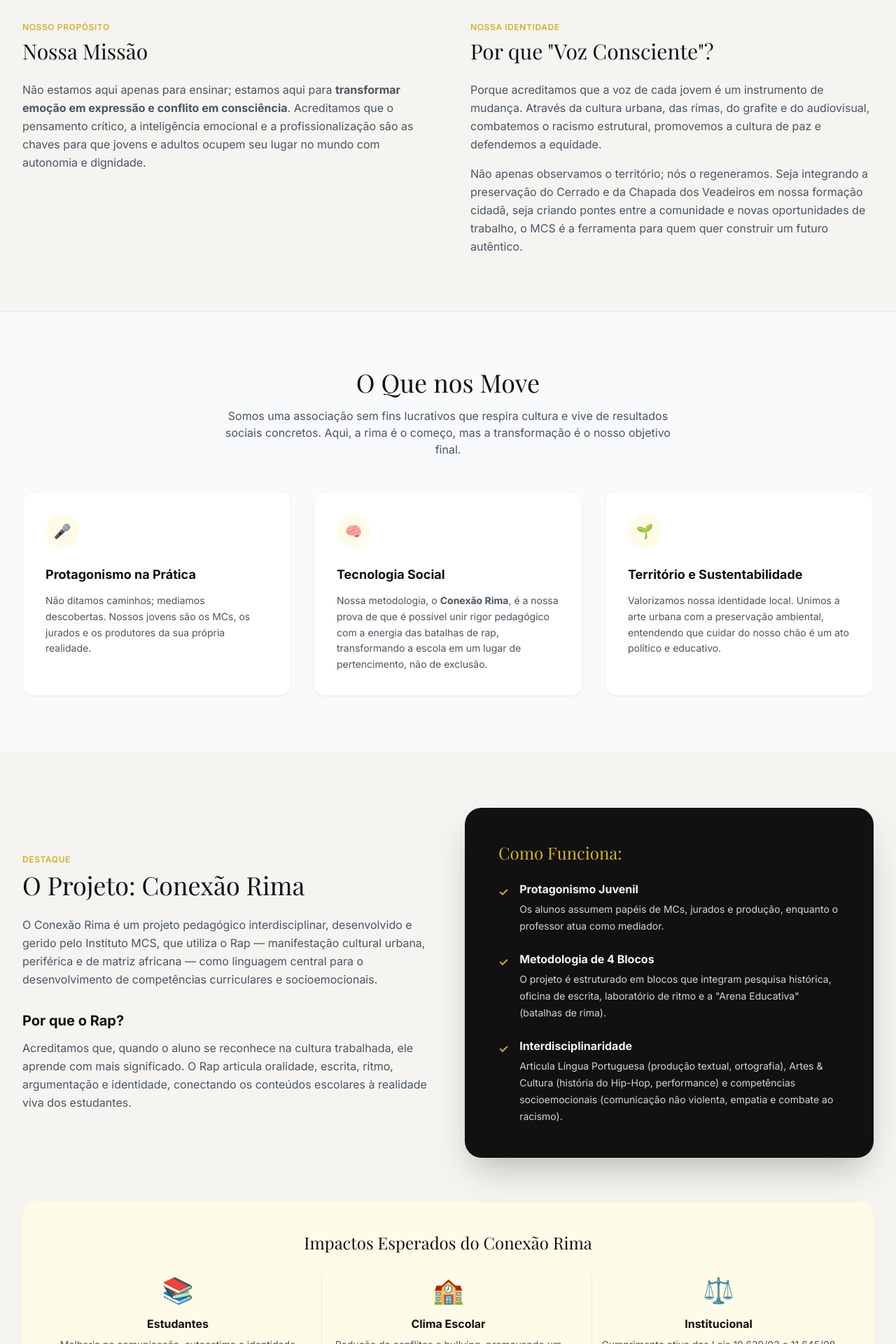
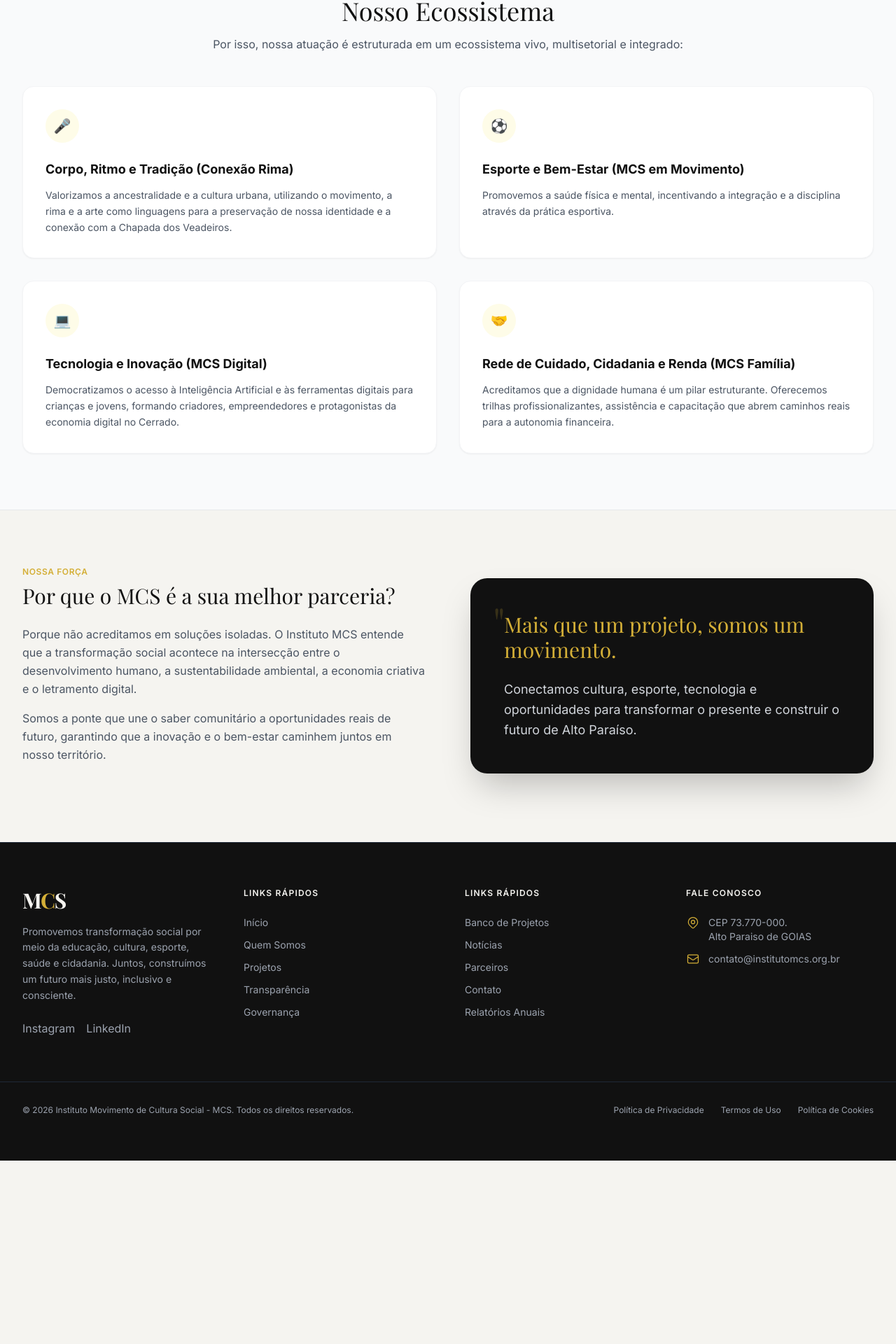
Before and after one commit to cezardias/Instituto_MCS, a React (Vite) app in the folder frontend/: page /quem-somos in a window 1280 px wide. Shown: the part 763-2683 px from the top of the page at 70% size. After the commit the page ends 2421 px from the top, so only its background shows below. Built offline with nearby package versions, Linux system fonts and the light colour scheme; a web font is replaced by a local one.

Commit message:
feat: atualiza textos e layout (quem somos, contato, endereço e stats)

```diff
--- a/frontend/src/components/Footer.tsx
+++ b/frontend/src/components/Footer.tsx
@@ -42,12 +42,14 @@ export default function Footer() {
           <ul className="space-y-3 text-sm">
             <li className="flex items-start gap-3">
               <svg className="w-5 h-5 shrink-0 text-dourado" fill="none" viewBox="0 0 24 24" stroke="currentColor"><path strokeLinecap="round" strokeLinejoin="round" strokeWidth={1.5} d="M17.657 16.657L13.414 20.9a1.998 1.998 0 01-2.827 0l-4.243-4.243a8 8 0 1111.314 0z" /><path strokeLinecap="round" strokeLinejoin="round" strokeWidth={1.5} d="M15 11a3 3 0 11-6 0 3 3 0 016 0z" /></svg>
-              <span>Setor Bueno, Goiânia - GO<br/>CEP 74230-010</span>
+              <span>CEP 73.770-000.<br/>Alto Paraiso de GOIAS</span>
             </li>
+            {/*
             <li className="flex items-center gap-3">
               <svg className="w-5 h-5 shrink-0 text-dourado" fill="none" viewBox="0 0 24 24" stroke="currentColor"><path strokeLinecap="round" strokeLinejoin="round" strokeWidth={1.5} d="M3 5a2 2 0 012-2h3.28a1 1 0 01.948.684l1.498 4.493a1 1 0 01-.502 1.21l-2.257 1.13a11.042 11.042 0 005.516 5.516l1.13-2.257a1 1 0 011.21-.502l4.493 1.498a1 1 0 01.684.949V19a2 2 0 01-2 2h-1C9.716 21 3 14.284 3 6V5z" /></svg>
               <span>(62) 99999-9999</span>
             </li>
+            */}
             <li className="flex items-center gap-3">
               <svg className="w-5 h-5 shrink-0 text-dourado" fill="none" viewBox="0 0 24 24" stroke="currentColor"><path strokeLinecap="round" strokeLinejoin="round" strokeWidth={1.5} d="M3 8l7.89 5.26a2 2 0 002.22 0L21 8M5 19h14a2 2 0 002-2V7a2 2 0 00-2-2H5a2 2 0 00-2 2v10a2 2 0 002 2z" /></svg>
               <span>contato@institutomcs.org.br</span>
--- a/frontend/src/pages/ContatoPage.tsx
+++ b/frontend/src/pages/ContatoPage.tsx
@@ -44,10 +44,11 @@ export default function ContatoPage() {
                     </div>
                     <div>
                       <h4 className="font-bold text-carbono">Sede Principal</h4>
-                      <p className="text-gray-500 mt-1">Rua da Cultura, 123 - Centro<br/>São Paulo - SP, 01000-000</p>
+                      <p className="text-gray-500 mt-1">CEP 73.770-000.<br/>Alto Paraiso de GOIAS</p>
                     </div>
                   </div>
 
+                  {/*
                   <div className="flex items-start gap-4">
                     <div className="w-12 h-12 rounded-xl bg-dourado/10 text-dourado flex items-center justify-center text-2xl shrink-0">
                       📞
@@ -57,6 +58,7 @@ export default function ContatoPage() {
                       <p className="text-gray-500 mt-1">+55 (11) 99999-9999<br/>Seg a Sex, das 9h às 18h</p>
                     </div>
                   </div>
+                  */}
 
                   <div className="flex items-start gap-4">
                     <div className="w-12 h-12 rounded-xl bg-dourado/10 text-dourado flex items-center justify-center text-2xl shrink-0">
--- a/frontend/src/pages/HomePage.tsx
+++ b/frontend/src/pages/HomePage.tsx
@@ -49,7 +49,7 @@ export default function HomePage() {
         </div>
       </section>
 
-      {/* Stats Section */}
+      {/* Stats Section
       <section className="border-t border-gray-200 bg-white pb-20 pt-16">
         <div className="max-w-7xl mx-auto px-6 lg:px-8">
           <div className="grid grid-cols-2 lg:grid-cols-5 gap-8 lg:gap-12 items-start">
@@ -95,6 +95,7 @@ export default function HomePage() {
           </div>
         </div>
       </section>
+      */}
       {/* Oficineiro Registration Modal */}
       {showOficineiroModal && (
         <OficineiroRegistrationModal onClose={() => setShowOficineiroModal(false)} />
--- a/frontend/src/pages/QuemSomos.tsx
+++ b/frontend/src/pages/QuemSomos.tsx
@@ -8,17 +8,20 @@ export default function QuemSomos() {
         <div className="max-w-[1400px] mx-auto px-6 lg:px-8 grid lg:grid-cols-2 gap-10 lg:gap-16 items-center">
           <div className="text-center lg:text-left">
             <span className="text-dourado font-semibold tracking-wider text-[10px] md:text-xs uppercase mb-4 block">
-              INSTITUTO MCS: VOZ CONSCIENTE
+              NOSSA ESSÊNCIA
             </span>
             <h1 className="font-serif text-4xl md:text-5xl lg:text-6xl leading-tight mb-6 lg:mb-8">
-              Transformando Emoção em Expressão
+              Nossa essência é o encontro
             </h1>
             <div className="space-y-4 md:space-y-6 text-base md:text-lg text-gray-700 leading-relaxed text-left">
               <p>
-                O Instituto Movimento de Cultura Social (MCS), ou simplesmente <strong>Voz Consciente</strong>, não é uma instituição comum. Nascemos da convicção de que a periferia e as ruas são espaços de potência intelectual e artística.
+                Nascemos em Alto Paraíso de Goiás para ser o elo entre a tradição que nos fundamenta e a inovação que nos impulsiona.
               </p>
               <p>
-                Com sede em Alto Paraíso de Goiás, operamos na intersecção entre a cultura urbana e a tecnologia social para redefinir o que significa aprender e se desenvolver.
+                Mais do que um instituto, somos um território de possibilidades onde transformamos emoção em expressão e conflito em consciência.
+              </p>
+              <p className="font-bold text-carbono">
+                Acreditamos que a cultura e a tecnologia são motores da mudança.
               </p>
             </div>
             <div className="w-12 h-[1px] bg-dourado mt-8 lg:mt-10 mx-auto lg:mx-0"></div>
@@ -27,176 +30,81 @@ export default function QuemSomos() {
           <div className="relative rounded-2xl overflow-hidden shadow-xl aspect-[4/3]">
             <img
               src="/quemsomos.png"
-              alt="Jovens participando de atividades culturais"
+              alt="Jovens participando de atividades do Instituto MCS"
               className="w-full h-full object-cover"
             />
           </div>
         </div>
       </section>
 
-      {/* Nossa Missão e Voz Consciente */}
-      <section className="py-12 lg:py-20 border-t border-gray-200">
-        <div className="max-w-[1400px] mx-auto px-6 lg:px-8 grid lg:grid-cols-2 gap-12 lg:gap-16">
-          <div>
-            <span className="text-dourado font-semibold tracking-wider text-[10px] md:text-xs uppercase mb-2 block">
-              NOSSO PROPÓSITO
-            </span>
-            <h2 className="font-serif text-3xl mb-6">Nossa Missão</h2>
-            <p className="text-gray-600 leading-relaxed mb-6">
-              Não estamos aqui apenas para ensinar; estamos aqui para <strong>transformar emoção em expressão e conflito em consciência</strong>. Acreditamos que o pensamento crítico, a inteligência emocional e a profissionalização são as chaves para que jovens e adultos ocupem seu lugar no mundo com autonomia e dignidade.
-            </p>
-          </div>
-          <div>
-            <span className="text-dourado font-semibold tracking-wider text-[10px] md:text-xs uppercase mb-2 block">
-              NOSSA IDENTIDADE
-            </span>
-            <h2 className="font-serif text-3xl mb-6">Por que "Voz Consciente"?</h2>
-            <p className="text-gray-600 leading-relaxed">
-              Porque acreditamos que a voz de cada jovem é um instrumento de mudança. Através da cultura urbana, das rimas, do grafite e do audiovisual, combatemos o racismo estrutural, promovemos a cultura de paz e defendemos a equidade.
-            </p>
-            <p className="text-gray-600 leading-relaxed mt-4">
-              Não apenas observamos o território; nós o regeneramos. Seja integrando a preservação do Cerrado e da Chapada dos Veadeiros em nossa formação cidadã, seja criando pontes entre a comunidade e novas oportunidades de trabalho, o MCS é a ferramenta para quem quer construir um futuro autêntico.
-            </p>
-          </div>
-        </div>
-      </section>
-
-      {/* O Que nos Move */}
+      {/* Ecossistema de Atuação */}
       <section className="py-12 lg:py-20 bg-gray-50 border-t border-gray-200">
         <div className="max-w-[1400px] mx-auto px-6 lg:px-8">
           <div className="text-center mb-12">
-            <h2 className="font-serif text-3xl md:text-4xl">O Que nos Move</h2>
-            <p className="mt-4 text-gray-600 max-w-2xl mx-auto">Somos uma associação sem fins lucrativos que respira cultura e vive de resultados sociais concretos. Aqui, a rima é o começo, mas a transformação é o nosso objetivo final.</p>
+            <h2 className="font-serif text-3xl md:text-4xl">Nosso Ecossistema</h2>
+            <p className="mt-4 text-gray-600 max-w-2xl mx-auto">
+              Por isso, nossa atuação é estruturada em um ecossistema vivo, multisetorial e integrado:
+            </p>
           </div>
 
-          <div className="grid md:grid-cols-3 gap-8">
+          <div className="grid md:grid-cols-2 gap-8">
             <div className="bg-white p-8 rounded-2xl shadow-sm border border-gray-100">
               <div className="w-12 h-12 rounded-full bg-yellow-50 text-dourado flex items-center justify-center mb-6 text-xl">🎤</div>
-              <h3 className="font-bold mb-3 text-lg">Protagonismo na Prática</h3>
+              <h3 className="font-bold mb-3 text-lg">Corpo, Ritmo e Tradição (Conexão Rima)</h3>
               <p className="text-sm text-gray-600 leading-relaxed">
-                Não ditamos caminhos; mediamos descobertas. Nossos jovens são os MCs, os jurados e os produtores da sua própria realidade.
+                Valorizamos a ancestralidade e a cultura urbana, utilizando o movimento, a rima e a arte como linguagens para a preservação de nossa identidade e a conexão com a Chapada dos Veadeiros.
               </p>
             </div>
             <div className="bg-white p-8 rounded-2xl shadow-sm border border-gray-100">
-              <div className="w-12 h-12 rounded-full bg-yellow-50 text-dourado flex items-center justify-center mb-6 text-xl">🧠</div>
-              <h3 className="font-bold mb-3 text-lg">Tecnologia Social</h3>
+              <div className="w-12 h-12 rounded-full bg-yellow-50 text-dourado flex items-center justify-center mb-6 text-xl">⚽</div>
+              <h3 className="font-bold mb-3 text-lg">Esporte e Bem-Estar (MCS em Movimento)</h3>
               <p className="text-sm text-gray-600 leading-relaxed">
-                Nossa metodologia, o <strong>Conexão Rima</strong>, é a nossa prova de que é possível unir rigor pedagógico com a energia das batalhas de rap, transformando a escola em um lugar de pertencimento, não de exclusão.
+                Promovemos a saúde física e mental, incentivando a integração e a disciplina através da prática esportiva.
               </p>
             </div>
             <div className="bg-white p-8 rounded-2xl shadow-sm border border-gray-100">
-              <div className="w-12 h-12 rounded-full bg-yellow-50 text-dourado flex items-center justify-center mb-6 text-xl">🌱</div>
-              <h3 className="font-bold mb-3 text-lg">Território e Sustentabilidade</h3>
+              <div className="w-12 h-12 rounded-full bg-yellow-50 text-dourado flex items-center justify-center mb-6 text-xl">💻</div>
+              <h3 className="font-bold mb-3 text-lg">Tecnologia e Inovação (MCS Digital)</h3>
               <p className="text-sm text-gray-600 leading-relaxed">
-                Valorizamos nossa identidade local. Unimos a arte urbana com a preservação ambiental, entendendo que cuidar do nosso chão é um ato político e educativo.
+                Democratizamos o acesso à Inteligência Artificial e às ferramentas digitais para crianças e jovens, formando criadores, empreendedores e protagonistas da economia digital no Cerrado.
+              </p>
+            </div>
+            <div className="bg-white p-8 rounded-2xl shadow-sm border border-gray-100">
+              <div className="w-12 h-12 rounded-full bg-yellow-50 text-dourado flex items-center justify-center mb-6 text-xl">🤝</div>
+              <h3 className="font-bold mb-3 text-lg">Rede de Cuidado, Cidadania e Renda (MCS Família)</h3>
+              <p className="text-sm text-gray-600 leading-relaxed">
+                Acreditamos que a dignidade humana é um pilar estruturante. Oferecemos trilhas profissionalizantes, assistência e capacitação que abrem caminhos reais para a autonomia financeira.
               </p>
             </div>
           </div>
         </div>
       </section>
 
-      {/* O Projeto: Conexão Rima */}
-      <section className="py-12 lg:py-20">
-        <div className="max-w-[1400px] mx-auto px-6 lg:px-8">
-          <div className="grid lg:grid-cols-2 gap-12 items-center">
-            <div>
-              <span className="text-dourado font-semibold tracking-wider text-[10px] md:text-xs uppercase mb-2 block">
-                DESTAQUE
-              </span>
-              <h2 className="font-serif text-3xl md:text-4xl mb-6">O Projeto: Conexão Rima</h2>
-              <p className="text-gray-600 leading-relaxed mb-6">
-                O Conexão Rima é um projeto pedagógico interdisciplinar, desenvolvido e gerido pelo Instituto MCS, que utiliza o Rap — manifestação cultural urbana, periférica e de matriz africana — como linguagem central para o desenvolvimento de competências curriculares e socioemocionais.
-              </p>
-
-              <h3 className="font-bold text-xl mb-3 mt-8">Por que o Rap?</h3>
-              <p className="text-gray-600 leading-relaxed">
-                Acreditamos que, quando o aluno se reconhece na cultura trabalhada, ele aprende com mais significado. O Rap articula oralidade, escrita, ritmo, argumentação e identidade, conectando os conteúdos escolares à realidade viva dos estudantes.
-              </p>
-            </div>
-            <div className="bg-carbono text-marfim p-8 lg:p-12 rounded-3xl shadow-2xl">
-              <h3 className="font-serif text-2xl mb-6 text-dourado">Como Funciona:</h3>
-              <ul className="space-y-6">
-                <li className="flex gap-4">
-                  <span className="text-dourado font-bold mt-1">✓</span>
-                  <div>
-                    <strong className="block mb-1">Protagonismo Juvenil</strong>
-                    <span className="text-sm text-gray-300">Os alunos assumem papéis de MCs, jurados e produção, enquanto o professor atua como mediador.</span>
-                  </div>
-                </li>
-                <li className="flex gap-4">
-                  <span className="text-dourado font-bold mt-1">✓</span>
-                  <div>
-                    <strong className="block mb-1">Metodologia de 4 Blocos</strong>
-                    <span className="text-sm text-gray-300">O projeto é estruturado em blocos que integram pesquisa histórica, oficina de escrita, laboratório de ritmo e a "Arena Educativa" (batalhas de rima).</span>
-                  </div>
-                </li>
-                <li className="flex gap-4">
-                  <span className="text-dourado font-bold mt-1">✓</span>
-                  <div>
-                    <strong className="block mb-1">Interdisciplinaridade</strong>
-                    <span className="text-sm text-gray-300">Articula Língua Portuguesa (produção textual, ortografia), Artes & Cultura (história do Hip-Hop, performance) e competências socioemocionais (comunicação não violenta, empatia e combate ao racismo).</span>
-                  </div>
-                </li>
-              </ul>
-            </div>
-          </div>
-
-          <div className="mt-16 bg-yellow-50 border border-yellow-100 p-8 lg:p-10 rounded-2xl">
-            <h3 className="font-serif text-2xl mb-8 text-center">Impactos Esperados do Conexão Rima</h3>
-            <div className="grid md:grid-cols-3 gap-6">
-              <div className="text-center">
-                <div className="text-4xl mb-4">📚</div>
-                <strong className="block mb-2 text-carbono">Estudantes</strong>
-                <p className="text-sm text-gray-600">Melhoria na comunicação, autoestima e identidade cultural.</p>
-              </div>
-              <div className="text-center border-t md:border-t-0 md:border-l border-gray-200 pt-6 md:pt-0">
-                <div className="text-4xl mb-4">🏫</div>
-                <strong className="block mb-2 text-carbono">Clima Escolar</strong>
-                <p className="text-sm text-gray-600">Redução de conflitos e bullying, promovendo um ambiente seguro e inclusivo.</p>
-              </div>
-              <div className="text-center border-t md:border-t-0 md:border-l border-gray-200 pt-6 md:pt-0">
-                <div className="text-4xl mb-4">⚖️</div>
-                <strong className="block mb-2 text-carbono">Institucional</strong>
-                <p className="text-sm text-gray-600">Cumprimento ativo das Leis 10.639/03 e 11.645/08 (ensino de história e cultura afro-brasileira e indígena) e promoção da equidade.</p>
-              </div>
-            </div>
-          </div>
-        </div>
-      </section>
-
-      {/* Áreas de Atuação */}
-      <section className="py-12 lg:py-20 bg-carbono text-marfim">
-        <div className="max-w-[1400px] mx-auto px-6 lg:px-8">
-          <div className="text-center mb-12">
+      {/* Por que o MCS */}
+      <section className="py-12 lg:py-20 border-t border-gray-200">
+        <div className="max-w-[1400px] mx-auto px-6 lg:px-8 grid lg:grid-cols-2 gap-12 lg:gap-16 items-center">
+          <div>
             <span className="text-dourado font-semibold tracking-wider text-[10px] md:text-xs uppercase mb-2 block">
-              NOSSAS FRENTES
+              NOSSA FORÇA
             </span>
-            <h2 className="font-serif text-3xl md:text-4xl">Áreas de Atuação do Instituto</h2>
-            <p className="mt-4 text-gray-300 max-w-2xl mx-auto">
-              Além da metodologia Conexão Rima, o Instituto MCS atua em diversas frentes para promover o desenvolvimento humano integral.
+            <h2 className="font-serif text-3xl mb-6">Por que o MCS é a sua melhor parceria?</h2>
+            <p className="text-gray-600 leading-relaxed mb-4">
+              Porque não acreditamos em soluções isoladas. O Instituto MCS entende que a transformação social acontece na intersecção entre o desenvolvimento humano, a sustentabilidade ambiental, a economia criativa e o letramento digital.
+            </p>
+            <p className="text-gray-600 leading-relaxed mb-8">
+              Somos a ponte que une o saber comunitário a oportunidades reais de futuro, garantindo que a inovação e o bem-estar caminhem juntos em nosso território.
             </p>
           </div>
 
-          <div className="grid md:grid-cols-2 lg:grid-cols-3 gap-6">
-            <div className="bg-gray-800/50 p-6 rounded-2xl border border-gray-700 hover:border-dourado transition-colors">
-              <strong className="text-dourado block mb-2 text-lg">Educação e Tecnologia Social</strong>
-              <p className="text-sm text-gray-300 leading-relaxed">Fomento ao pensamento crítico e redução da evasão escolar.</p>
-            </div>
-            <div className="bg-gray-800/50 p-6 rounded-2xl border border-gray-700 hover:border-dourado transition-colors">
-              <strong className="text-dourado block mb-2 text-lg">Sustentabilidade Socioambiental</strong>
-              <p className="text-sm text-gray-300 leading-relaxed">Conscientização sobre a preservação do bioma Cerrado e da Chapada dos Veadeiros.</p>
-            </div>
-            <div className="bg-gray-800/50 p-6 rounded-2xl border border-gray-700 hover:border-dourado transition-colors">
-              <strong className="text-dourado block mb-2 text-lg">Turismo Responsável</strong>
-              <p className="text-sm text-gray-300 leading-relaxed">Apoio a roteiros e eventos que unem cultura urbana, memória local e geração de renda para jovens.</p>
-            </div>
-            <div className="bg-gray-800/50 p-6 rounded-2xl border border-gray-700 hover:border-dourado transition-colors">
-              <strong className="text-dourado block mb-2 text-lg">Formação Profissional</strong>
-              <p className="text-sm text-gray-300 leading-relaxed">Oferta de cursos e oficinas em áreas como produção cultural, audiovisual, comunicação e empreendedorismo.</p>
-            </div>
-            <div className="bg-gray-800/50 p-6 rounded-2xl border border-gray-700 hover:border-dourado transition-colors lg:col-span-2">
-              <strong className="text-dourado block mb-2 text-lg">Atendimento Social</strong>
-              <p className="text-sm text-gray-300 leading-relaxed">Rede de parcerias para viabilizar atendimentos nas áreas jurídica, odontológica e psicossocial para a comunidade.</p>
+          <div className="bg-carbono text-marfim p-8 lg:p-12 rounded-3xl shadow-2xl relative">
+            <div className="absolute top-8 left-8 text-dourado/20 text-6xl font-serif">"</div>
+            <div className="relative z-10">
+              <p className="font-serif text-2xl md:text-3xl leading-relaxed text-dourado mb-6">
+                Mais que um projeto, somos um movimento.
+              </p>
+              <p className="text-gray-300 text-lg leading-relaxed">
+                Conectamos cultura, esporte, tecnologia e oportunidades para transformar o presente e construir o futuro de Alto Paraíso.
+              </p>
             </div>
           </div>
         </div>
```
